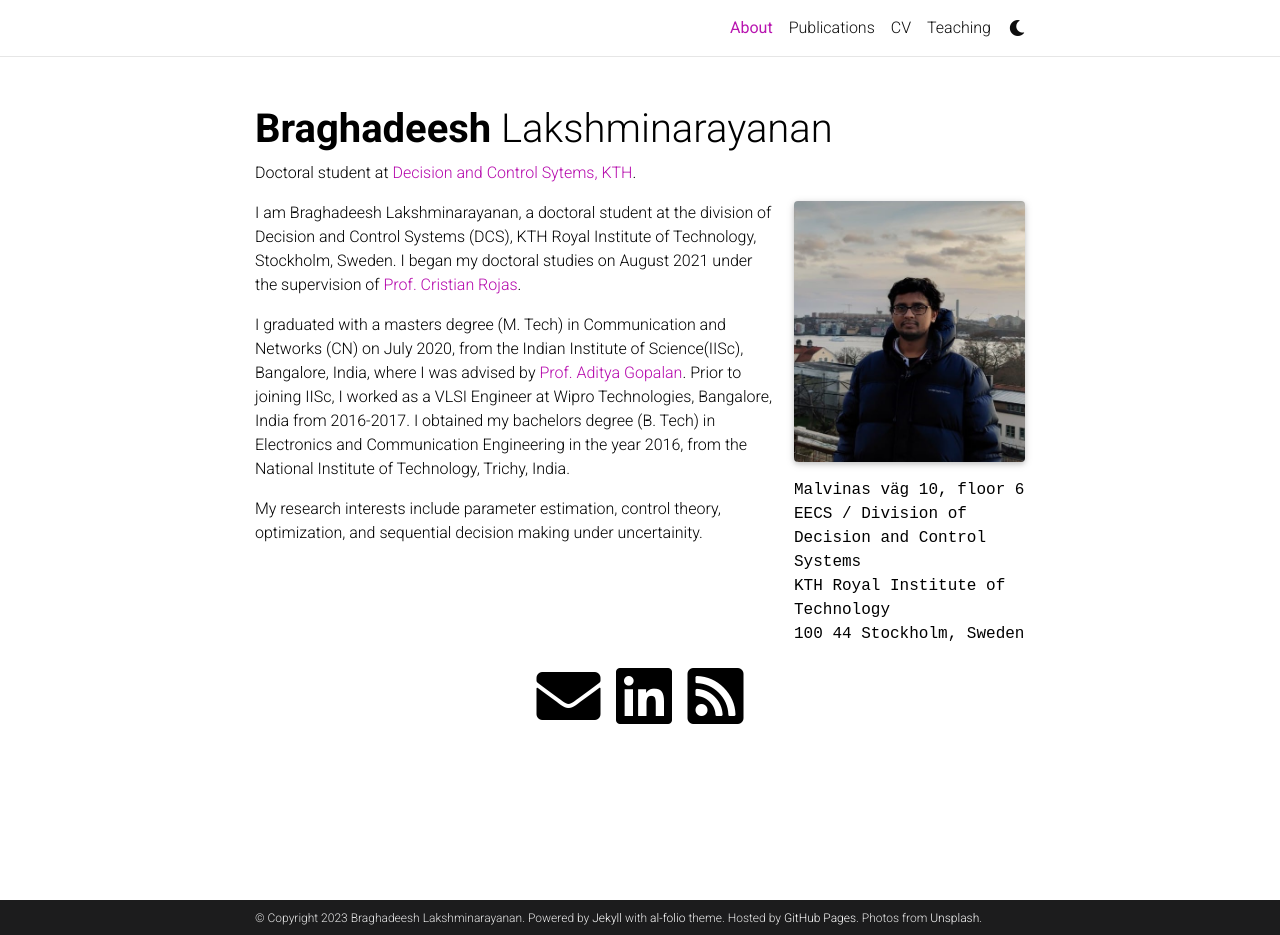
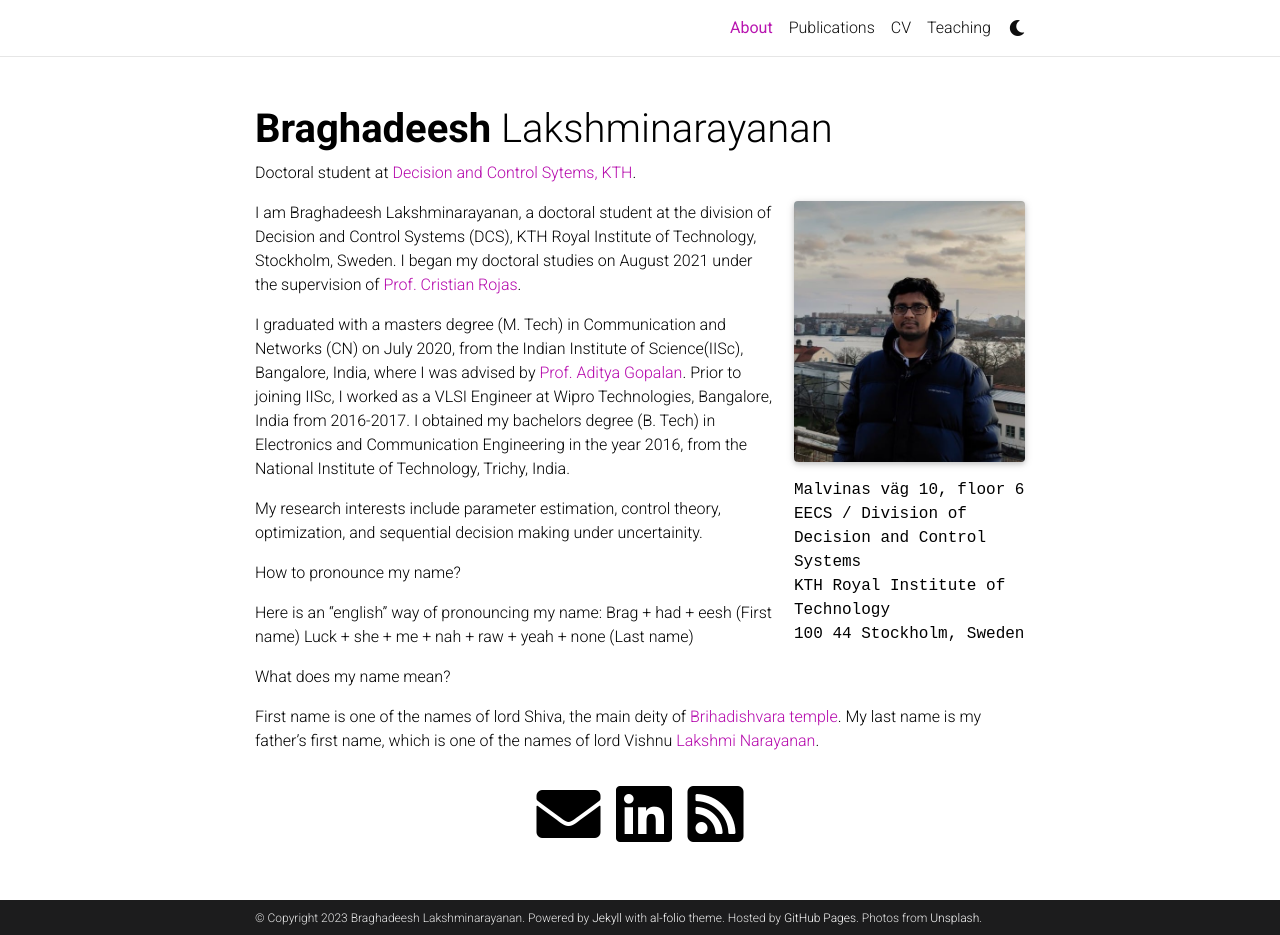
Before and after one commit to Braghadeeshln/Braghadeeshln.github.io, a Jekyll site: the page built from _pages/about.md, in a window 1280 px wide and 935 px high. Built offline with Jekyll 4.4.1, drawn with Linux system fonts in a browser that asks for light colours; full-size pictures stand in for the smaller copies a plugin makes; comment, search, counter and statistics services are not loaded; a style sheet for code colours, icons or effects is not loaded.

Commit message:
updated bio

```diff
--- a/_pages/about.md
+++ b/_pages/about.md
@@ -23,3 +23,14 @@ I am Braghadeesh Lakshminarayanan, a doctoral student at the division of Decisio
 I graduated with a masters degree (M. Tech) in Communication and Networks (CN) on July 2020, from the Indian Institute of Science(IISc), Bangalore, India, where I was advised by [Prof. Aditya Gopalan](https://ece.iisc.ac.in/~aditya/index.html). Prior to joining IISc, I worked as a VLSI Engineer at Wipro Technologies, Bangalore, India from 2016-2017. I obtained my bachelors degree (B. Tech) in Electronics and Communication Engineering in the year 2016, from the National Institute of Technology, Trichy, India.
 
 My research interests include parameter estimation, control theory, optimization, and sequential decision making under uncertainity.
+
+
+How to pronounce my name?
+
+Here is an "english" way of pronouncing my name:
+Brag + had  + eesh  (First name)       Luck + she + me + nah + raw + yeah + none (Last name)
+
+
+What does my name mean?
+
+First name is one of the names of lord Shiva,  the main deity of [Brihadishvara temple](https://en.wikipedia.org/wiki/Brihadisvara_Temple,_Thanjavur). My last name is my father's first name, which is one of the names of lord Vishnu [Lakshmi Narayanan](https://en.wikipedia.org/wiki/Lakshmi_Narayana).
```
